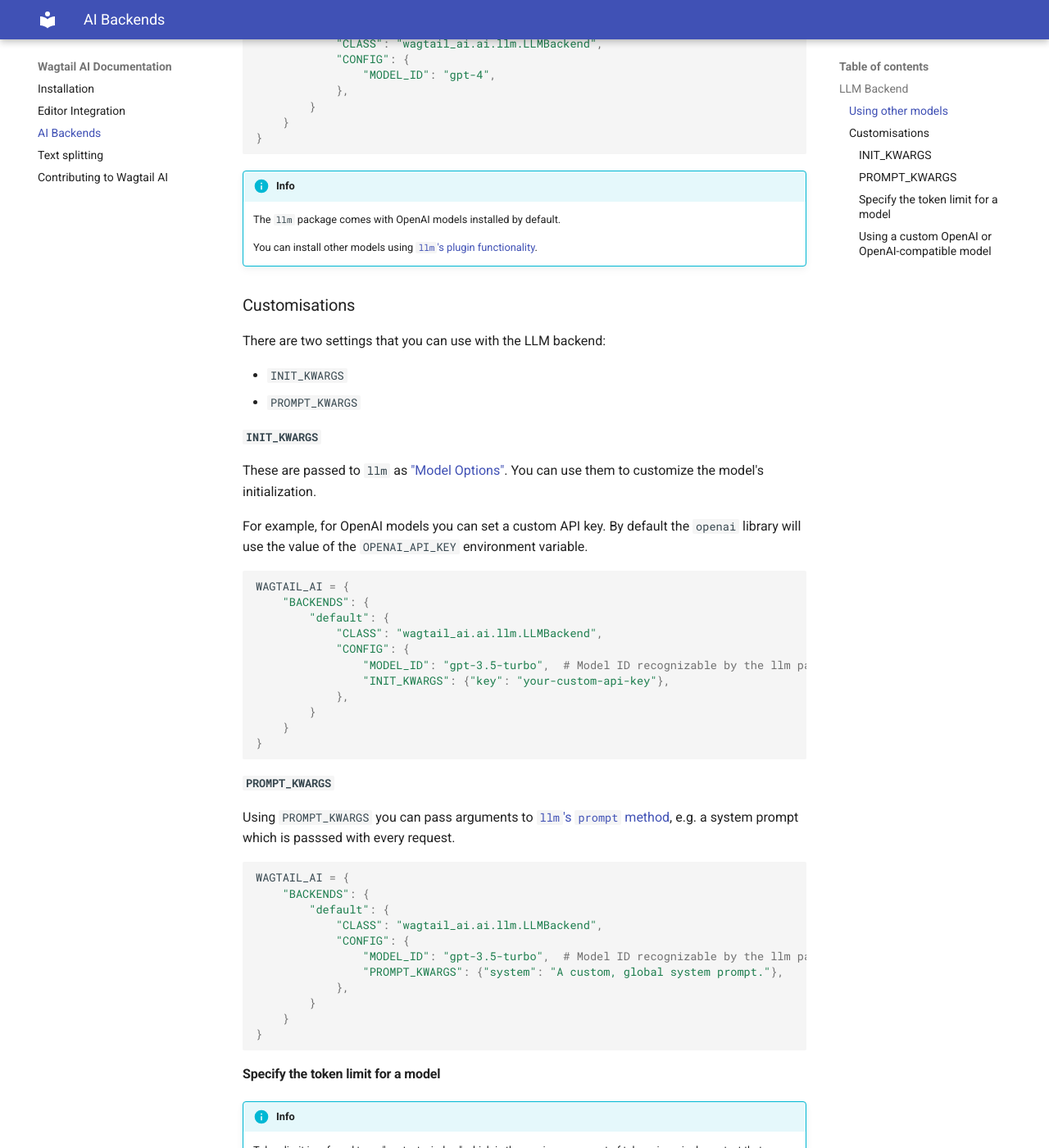
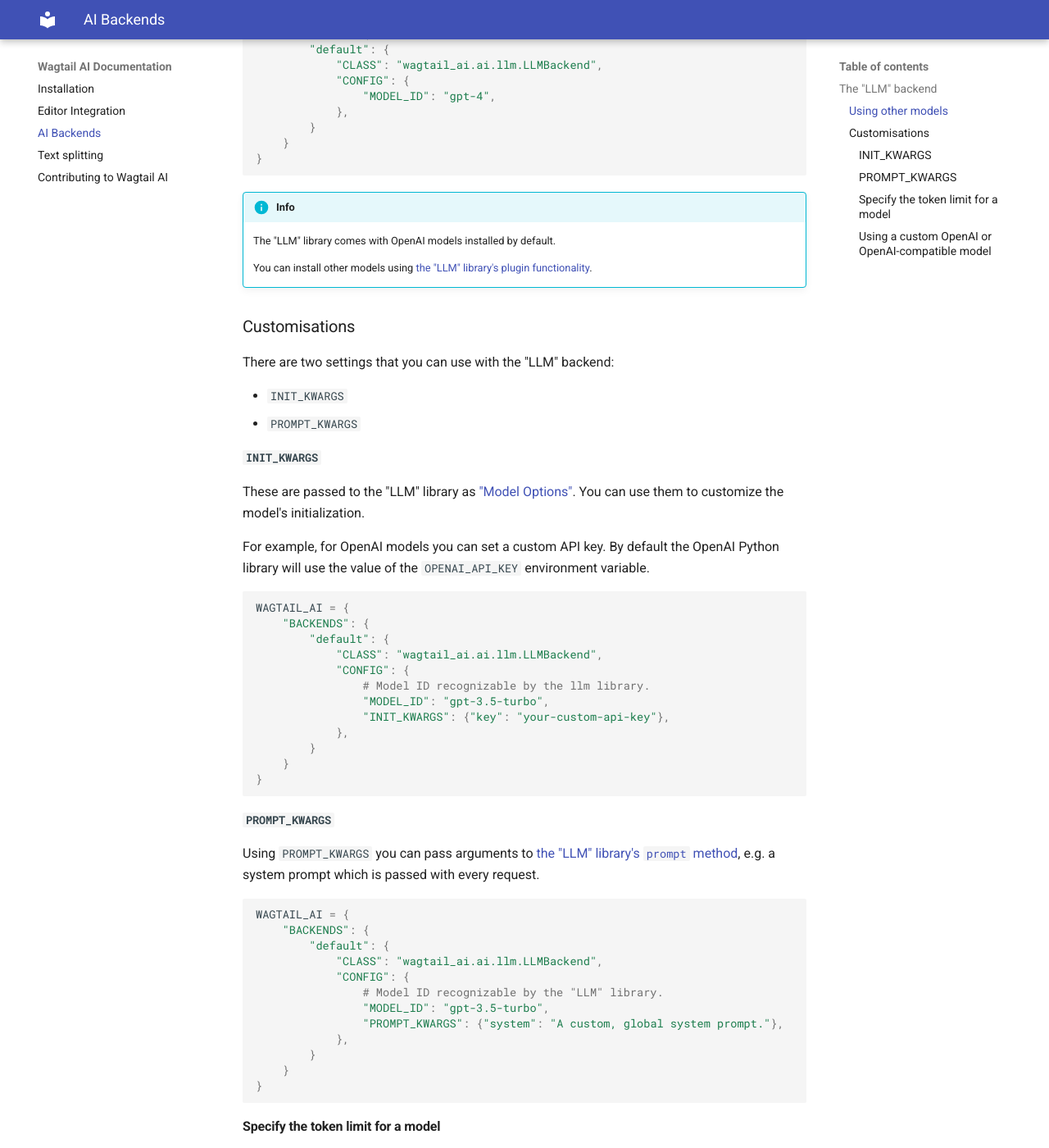
Before and after one commit to wagtail/wagtail-ai, an MkDocs documentation site: the page built from docs/ai-backends.md, in a window 1280 px wide and 1400 px high, scrolled down 671 px. Shown: the whole window at 82% size. Built offline with MkDocs 1.6.1 and Material for MkDocs 9.7.7, drawn with Linux system fonts in a browser that asks for light colours; some of the changed text lies outside the part shown.

Commit message:
Address feedback

````diff
--- a/docs/ai-backends.md
+++ b/docs/ai-backends.md
@@ -2,17 +2,17 @@
 
 Wagtail AI can be configured to use different backends to support different AI services.
 
-Currently the only (and default) backend available in Wagtail AI is the [LLM Backend](#llm-backend)
+Currently the only (and default) backend available in Wagtail AI is the ["LLM" backend](#the-llm-backend).
 
-## LLM Backend
+## The "LLM" backend
 
-This backend uses the [llm library](https://llm.datasette.io/en/stable/) which offers support for many AI services through plugins.
+This backend uses the ["LLM" library](https://llm.datasette.io/en/stable/) which offers support for many AI services through plugins.
 
 By default, it is configured to use OpenAI's `gpt-3.5-turbo` model.
 
 ### Using other models
 
-You can use the command line interface to see the llm models installed in your environment:
+You can use the command line interface to see the "LLM" library's models installed in your environment:
 
 ```sh
 llm models
@@ -35,22 +35,24 @@
 
 !!! info
 
-    The `llm` package comes with OpenAI models installed by default.
+    The "LLM" library comes with OpenAI models installed by default.
 
-    You can install other models using [`llm`'s plugin functionality](https://llm.datasette.io/en/stable/plugins/index.html).
+    You can install other models using [the "LLM" library's plugin functionality](https://llm.datasette.io/en/stable/plugins/index.html).
 
 ### Customisations
 
-There are two settings that you can use with the LLM backend:
+There are two settings that you can use with the "LLM" backend:
 
 - `INIT_KWARGS`
 - `PROMPT_KWARGS`
 
 #### `INIT_KWARGS`
 
-These are passed to `llm` as ["Model Options"](https://llm.datasette.io/en/stable/python-api.html#model-options). You can use them to customize the model's initialization.
+These are passed to the "LLM" library as ["Model Options"](https://llm.datasette.io/en/stable/python-api.html#model-options).
+You can use them to customize the model's initialization.
 
-For example, for OpenAI models you can set a custom API key. By default the `openai` library will use the value of the `OPENAI_API_KEY` environment variable.
+For example, for OpenAI models you can set a custom API key. By default the OpenAI Python library
+will use the value of the `OPENAI_API_KEY` environment variable.
 
 ```python
 WAGTAIL_AI = {
@@ -58,7 +60,8 @@
         "default": {
             "CLASS": "wagtail_ai.ai.llm.LLMBackend",
             "CONFIG": {
-                "MODEL_ID": "gpt-3.5-turbo",  # Model ID recognizable by the llm package.
+                # Model ID recognizable by the llm library.
+                "MODEL_ID": "gpt-3.5-turbo",
                 "INIT_KWARGS": {"key": "your-custom-api-key"},
             },
         }
@@ -68,7 +71,8 @@
 
 #### `PROMPT_KWARGS`
 
-Using `PROMPT_KWARGS` you can pass arguments to [`llm`'s `prompt` method](https://llm.datasette.io/en/stable/python-api.html#system-prompts), e.g. a system prompt which is passsed with every request.
+Using `PROMPT_KWARGS` you can pass arguments to [the "LLM" library's `prompt` method](https://llm.datasette.io/en/stable/python-api.html#system-prompts),
+e.g. a system prompt which is passed with every request.
 
 ```python
 WAGTAIL_AI = {
@@ -76,7 +80,8 @@
         "default": {
             "CLASS": "wagtail_ai.ai.llm.LLMBackend",
             "CONFIG": {
-                "MODEL_ID": "gpt-3.5-turbo",  # Model ID recognizable by the llm package.
+                # Model ID recognizable by the "LLM" library.
+                "MODEL_ID": "gpt-3.5-turbo",
                 "PROMPT_KWARGS": {"system": "A custom, global system prompt."},
             },
         }
@@ -110,19 +115,20 @@
 
 #### Using a custom OpenAI or OpenAI-compatible model
 
-llm supports adding custom OpenAI models. This may be necessary if:
+The "LLM" library supports adding custom OpenAI models. This may be necessary if:
 
-- You want to use a model that's not supported by llm package yet.
+- You want to use a model that's not supported by the "LLM" library yet.
 - You want to use a proxy for OpenAI requests.
 
-llm specific can be found here: https://llm.datasette.io/en/stable/other-models.html#adding-more-openai-models.
+You can find the "LLM" library specific instructions at: https://llm.datasette.io/en/stable/other-models.html#adding-more-openai-models.
 
-1. Establish llm directory. You can set a custom one with the
+1. Find the "LLM" library's directory. You can set a custom one with the. You can
+   set a custom one with the
    [`LLM_USER_PATH`](https://llm.datasette.io/en/stable/setup.html#setting-a-custom-directory-location)
    setting. You can then confirm the path with the following shell command:
    `dirname "$(llm logs path)"`.
-2. Then you can create `extra-openai-models.yaml` as per the instructions in the
-   [llm documentation](https://llm.datasette.io/en/stable/other-models.html#adding-more-openai-models).
+2. Create `extra-openai-models.yaml` as noted in
+   [the "LLM" library's documentation](https://llm.datasette.io/en/stable/other-models.html#adding-more-openai-models).
    For example to set up a proxy:
    ```yaml
     - model_id: customgateway-gpt-3.5-turbo
````
Also changed, not shown: other parts of docs/ai-backends.md (+1 -1 lines), docs/installation.md (+3 -2 lines).
